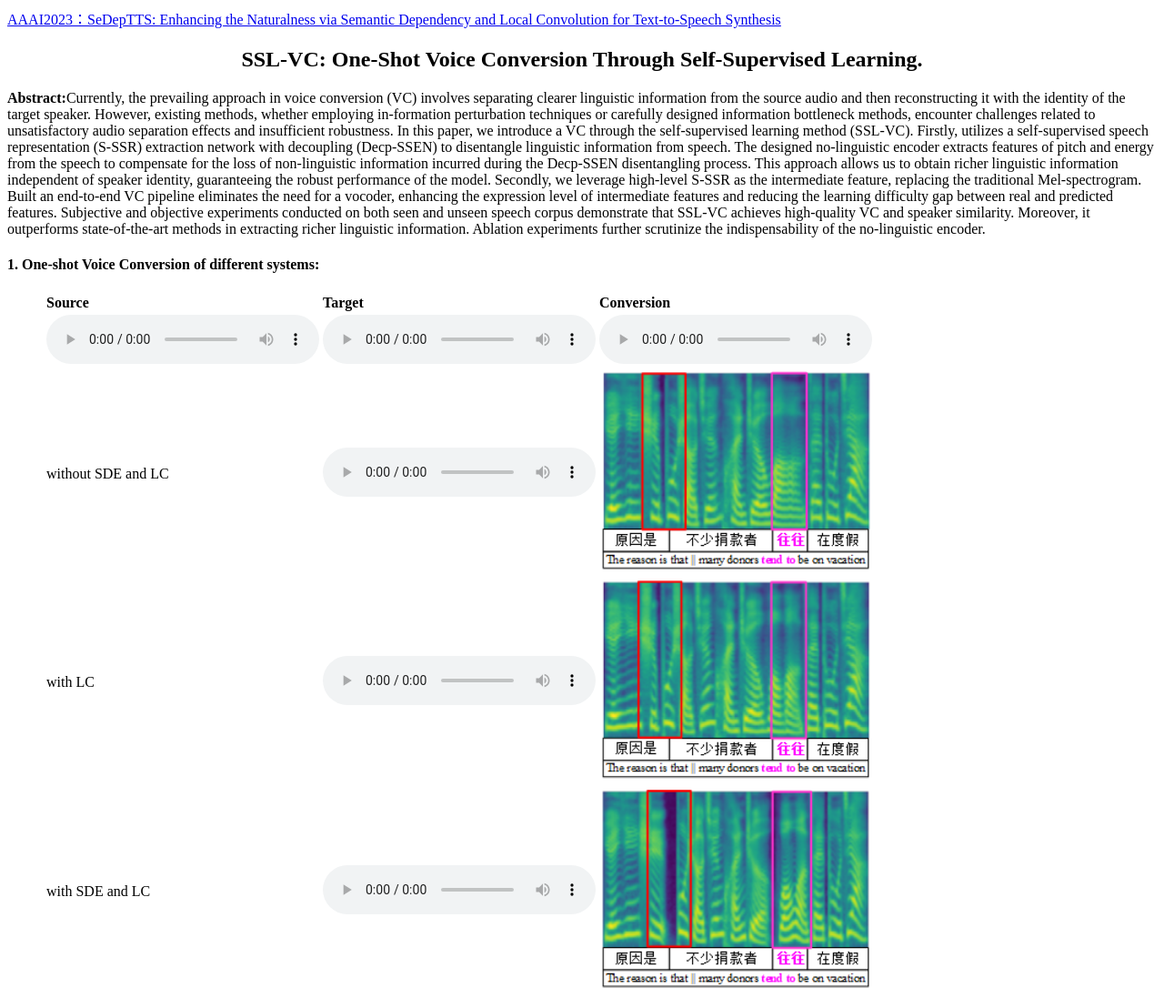
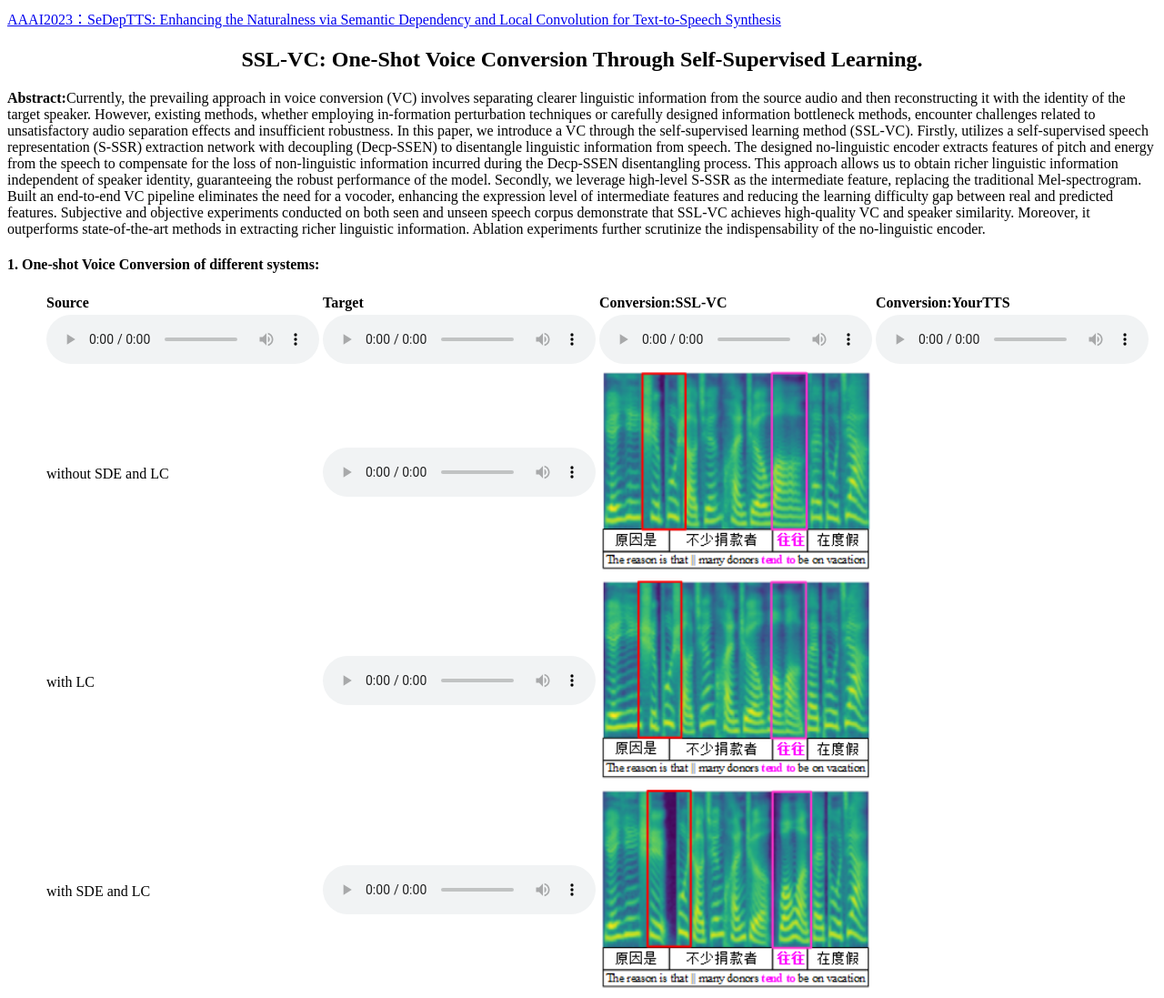
Before and after one commit to jcl-gx/jcl-gx.github.io, a plain HTML site: page index.html in a window 1280 px wide. Shown: the whole page at 91% size. Drawn offline with Linux system fonts and the light colour scheme.

Commit message:
Update index.html

```diff
--- a/index.html
+++ b/index.html
@@ -231,7 +231,8 @@ between real and predicted features. Subjective and objective experiments conduc
     <tr>
       <th style="text-align: left">Source</th>
       <th style="text-align: left">Target</th>
-      <th style="text-align: left">Conversion</th>
+      <th style="text-align: left">Conversion:SSL-VC</th>
+      <th style="text-align: left">Conversion:YourTTS</th>
     </tr>
   </thead>
   <tbody>
@@ -239,6 +240,7 @@ between real and predicted features. Subjective and objective experiments conduc
       <td style="text-align: left"><audio controls=""><source src="/tcss/yourtts/s/F_5142_36377_000004_000012.wav" type="audio/wav" />Your browser does not support the audio element.</audio></td>
       <td style="text-align: left"><audio controls=""><source src="/tcss/yourtts/t/F_p253_219.wav" type="audio/wav" />Your browser does not support the audio element.</audio></td>
       <td style="text-align: left"><audio controls=""><source src="/tcss/yourtts/c-our/F_5142_36377_000004_000012-F_p253_219.wav" type="audio/wav" />Your browser does not support the audio element.</audio></td>
+      <td style="text-align: left"><audio controls=""><source src="/tcss/yourtts/c-other/F_5142_36377_000004_000012-F_p253_219.wav" type="audio/wav" />Your browser does not support the audio element.</audio></td>
     </tr>
     <tr>
       <td style="text-align: left">without SDE and LC</td>
```
